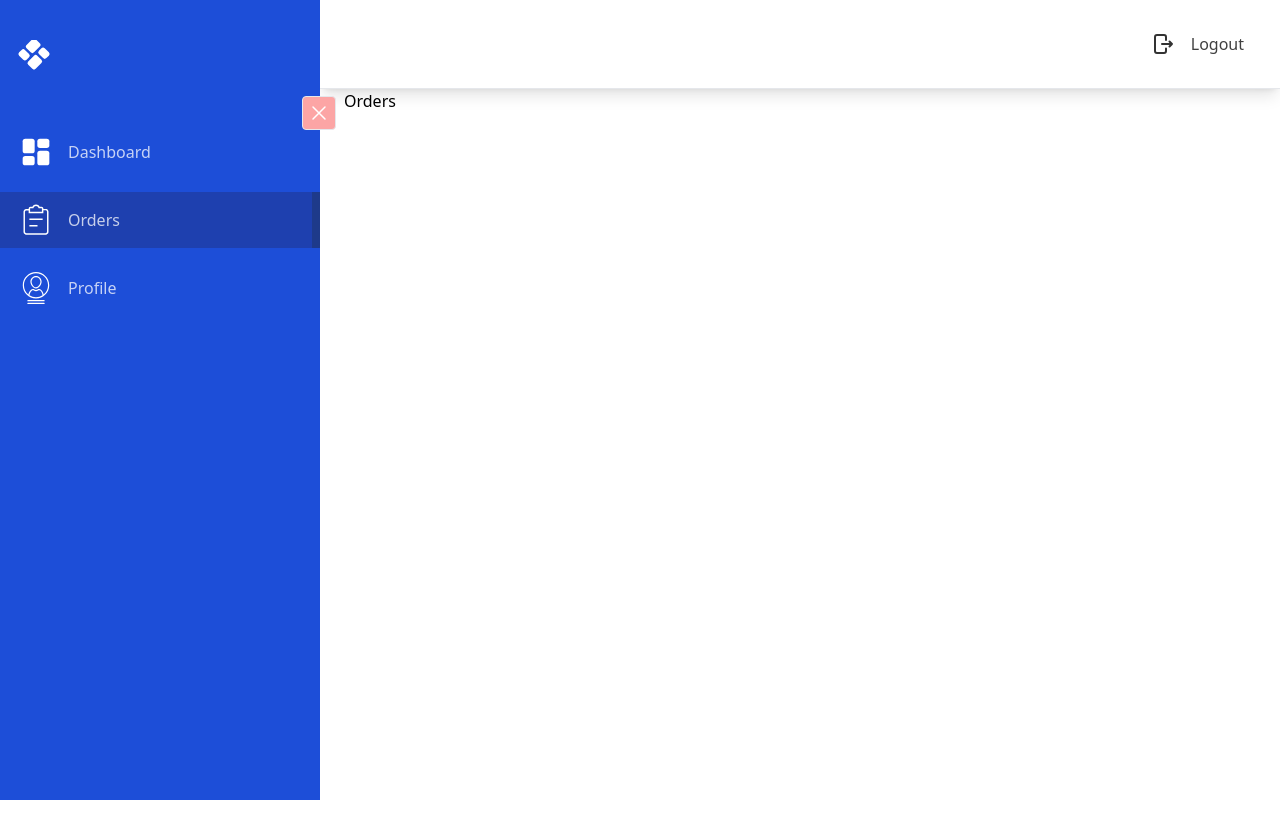
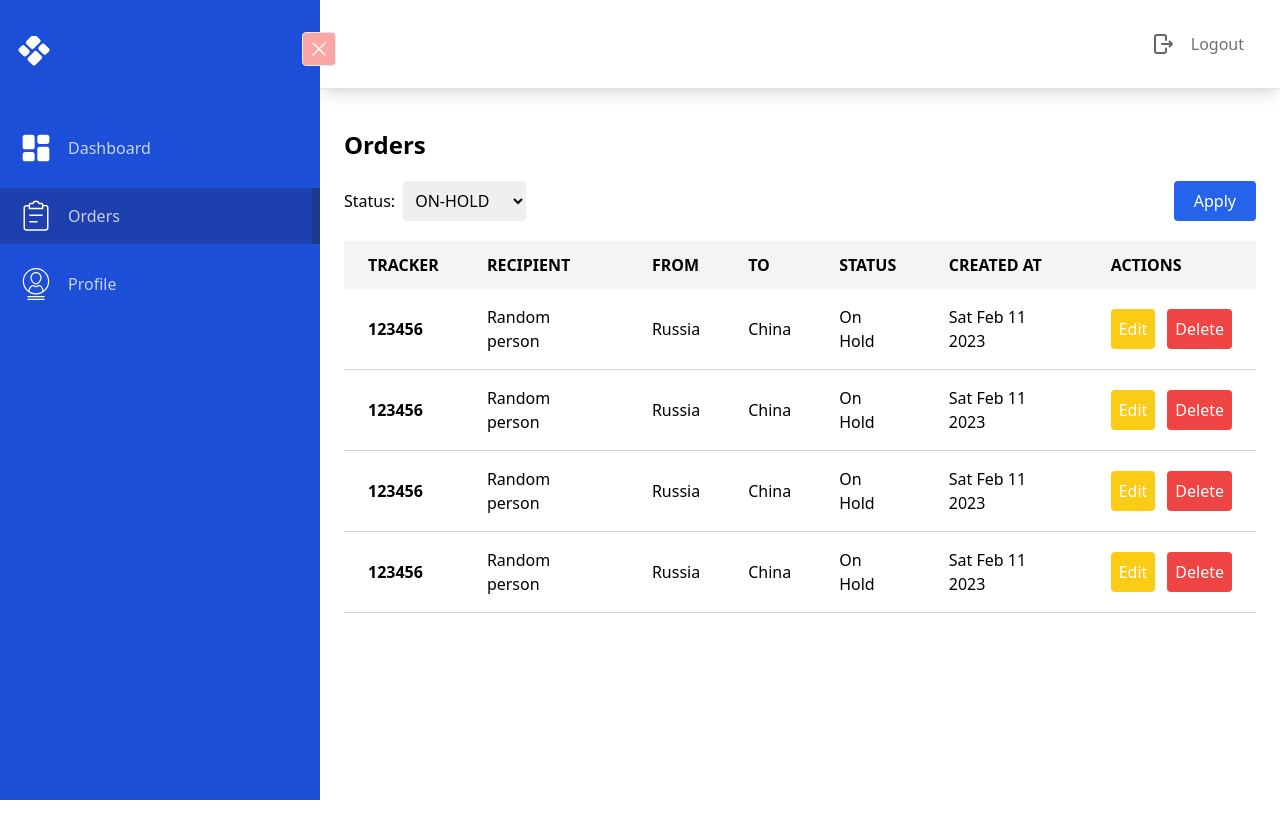
Before and after one commit to the-akpan/logistics, a Vue app in the folder client/: page /dashboard/orders in a window 1280 px wide. Built offline with nearby package versions, Linux system fonts and the light colour scheme.

Commit message:
start dashboard pages

```diff
--- /dev/null
+++ b/client/src/components/dashboard/Card.vue
@@ -0,0 +1,37 @@
+<script setup>
+const { heading, count } = defineProps(["heading", "count"]);
+</script>
+
+<template>
+  <div
+    class="border-2 border-gray-300 rounded bg-slate-50 shadow p-5 flex flex-col gap-5"
+  >
+    <h4 class="text-xl font-normal text-black/50">{{ heading }}</h4>
+    <div class="flex gap-5">
+      <div class="p-2 rounded-full bg-blue-100">
+        <svg
+          viewBox="0 0 1024 1024"
+          fill="#000"
+          class="text-black/50 icon w-5"
+          version="1.1"
+          xmlns="http://www.w3.org/2000/svg"
+        >
+          <path
+            d="M300 462.4h424.8v48H300v-48zM300 673.6H560v48H300v-48z"
+            fill=""
+          />
+          <path
+            d="M818.4 981.6H205.6c-12.8 0-24.8-2.4-36.8-7.2-11.2-4.8-21.6-11.2-29.6-20-8.8-8.8-15.2-18.4-20-29.6-4.8-12-7.2-24-7.2-36.8V250.4c0-12.8 2.4-24.8 7.2-36.8 4.8-11.2 11.2-21.6 20-29.6 8.8-8.8 18.4-15.2 29.6-20 12-4.8 24-7.2 36.8-7.2h92.8v47.2H205.6c-25.6 0-47.2 20.8-47.2 47.2v637.6c0 25.6 20.8 47.2 47.2 47.2h612c25.6 0 47.2-20.8 47.2-47.2V250.4c0-25.6-20.8-47.2-47.2-47.2H725.6v-47.2h92.8c12.8 0 24.8 2.4 36.8 7.2 11.2 4.8 21.6 11.2 29.6 20 8.8 8.8 15.2 18.4 20 29.6 4.8 12 7.2 24 7.2 36.8v637.6c0 12.8-2.4 24.8-7.2 36.8-4.8 11.2-11.2 21.6-20 29.6-8.8 8.8-18.4 15.2-29.6 20-12 5.6-24 8-36.8 8z"
+            fill=""
+          />
+          <path
+            d="M747.2 297.6H276.8V144c0-32.8 26.4-59.2 59.2-59.2h60.8c21.6-43.2 66.4-71.2 116-71.2 49.6 0 94.4 28 116 71.2h60.8c32.8 0 59.2 26.4 59.2 59.2l-1.6 153.6z m-423.2-47.2h376.8V144c0-6.4-5.6-12-12-12H595.2l-5.6-16c-11.2-32.8-42.4-55.2-77.6-55.2-35.2 0-66.4 22.4-77.6 55.2l-5.6 16H335.2c-6.4 0-12 5.6-12 12v106.4z"
+            fill=""
+          />
+        </svg>
+      </div>
+
+      <p class="font-bold text-3xl">{{ count }}</p>
+    </div>
+  </div>
+</template>
--- /dev/null
+++ b/client/src/components/dashboard/TableFilters.vue
@@ -0,0 +1,29 @@
+<script setup>
+const statuses = [
+  "on-hold",
+  "created",
+  "pending",
+  "canceled",
+  "delivered",
+  "in-transit",
+];
+</script>
+
+<template>
+  <div class="flex items-center justify-between mt-5">
+    <div>
+      <label for="status">Status:</label>
+      <select name="status" class="ml-2 p-2 rounded">
+        <option
+          v-for="status of statuses"
+          class="uppercase"
+          :value="status"
+          :key="status"
+        >
+          {{ status.toLocaleUpperCase() }}
+        </option>
+      </select>
+    </div>
+    <button class="bg-blue-600 px-5 py-2 text-white rounded">Apply</button>
+  </div>
+</template>
--- /dev/null
+++ b/client/src/components/dashboard/index.js
@@ -0,0 +1,4 @@
+import Card from "./Card.vue";
+import TableFilters from "./TableFilters.vue";
+
+export { Card, TableFilters };
--- a/client/src/components/partials/dashboard/NavbarPartial.vue
+++ b/client/src/components/partials/dashboard/NavbarPartial.vue
@@ -6,7 +6,7 @@ import { RouterLink } from "vue-router";
   <nav class="py-5 border-b shadow-lg w-full">
     <div class="container w-full flex justify-end items-center">
       <button
-        class="flex items-center text-black/75 py-3 px-3 rounded hover:underline duration-200 active:scale-95"
+        class="flex items-center text-black/75 py-3 px-3 opacity-75 hover:opacity-100 rounded hover:underline duration-200 active:scale-95"
       >
         <img
           class="mr-4 w-6 h-6"
--- a/client/src/components/partials/dashboard/SideNavPartial.vue
+++ b/client/src/components/partials/dashboard/SideNavPartial.vue
@@ -26,7 +26,7 @@ const lastIndex = navs.length - 1;
     class="fixed top-0 left-0 h-screen z-10 flex bg-black/50 transition-all duration-200 md:static md:bg-transparent"
     :class="showMenu ? 'w-screen md:w-1/3' : 'w-0 md:w-20'"
   >
-    <nav class="relative w-1/2 h-screen bg-blue-700 z-30 py-10 md:w-full">
+    <nav class="relative w-1/2 h-screen bg-blue-700 z-30 py-9 md:w-full">
       <ul
         class="absolute z-40 transition duration-200 h-full overflow-y-scroll overflow-x-hidden w-full"
         :class="showMenu ? 'block' : 'hidden md:block'"
@@ -57,7 +57,7 @@ const lastIndex = navs.length - 1;
         </li>
       </ul>
       <div
-        class="absolute top-0 mt-24 z-50 -right-10 md:-right-4 p-1 cursor-pointer border rounded flex items-center justify-center bg-blue-300"
+        class="absolute -top-[4rem] mt-24 z-50 -right-10 md:-right-4 p-1 cursor-pointer border rounded flex items-center justify-center bg-blue-300"
         @click="toggleMenu"
         :class="showMenu && 'bg-red-300'"
       >
--- a/client/src/components/partials/dashboard/index.js
+++ b/client/src/components/partials/dashboard/index.js
@@ -1,5 +1,4 @@
-import FooterPartial from "./FooterPartial.vue";
 import NavbarPartial from "./NavbarPartial.vue";
 import SideNavPartial from "./SideNavPartial.vue";
 
-export { FooterPartial, NavbarPartial, SideNavPartial };
+export { NavbarPartial, SideNavPartial };
--- a/client/src/layouts/DashboardLayout.vue
+++ b/client/src/layouts/DashboardLayout.vue
@@ -1,7 +1,6 @@
 <script setup>
 import { RouterView } from "vue-router";
 import {
-  FooterPartial,
   NavbarPartial,
   SideNavPartial,
 } from "../components/partials/dashboard";
--- a/client/src/views/dashboard/HomeView.vue
+++ b/client/src/views/dashboard/HomeView.vue
@@ -1,5 +1,18 @@
-<script setup></script>
+<script setup>
+import { Card } from "../../components/dashboard";
+const cards = [
+  { name: "Total", count: 12 },
+  { name: "Pending", count: 5 },
+  { name: "On hold", count: 2 },
+  { name: "Delivered", count: 5 },
+];
+</script>
 
 <template>
-  <main>Dashboard</main>
+  <section class="pt-10 pb-5">
+    <h3 class="text-2xl font-bold">Dashboard</h3>
+    <div class="grid grid-cols-1 gap-5 mt-5 lg:grid lg:grid-cols-4">
+      <card v-for="card of cards" :heading="card.name" :count="card.count" />
+    </div>
+  </section>
 </template>
--- a/client/src/views/dashboard/OrdersView.vue
+++ b/client/src/views/dashboard/OrdersView.vue
@@ -1,5 +1,77 @@
-<script setup></script>
+<script setup>
+import { TableFilters } from "../../components/dashboard";
+const orders = [
+  {
+    tracker: "123456",
+    recipient: "Random person",
+    to: "China",
+    from: "Russia",
+    createdAt: new Date(),
+    status: "On Hold",
+  },
+  {
+    tracker: "123456",
+    recipient: "Random person",
+    to: "China",
+    from: "Russia",
+    createdAt: new Date(),
+    status: "On Hold",
+  },
+  {
+    tracker: "123456",
+    recipient: "Random person",
+    to: "China",
+    from: "Russia",
+    createdAt: new Date(),
+    status: "On Hold",
+  },
+  {
+    tracker: "123456",
+    recipient: "Random person",
+    to: "China",
+    from: "Russia",
+    createdAt: new Date(),
+    status: "On Hold",
+  },
+];
+</script>
 
 <template>
-  <main>Orders</main>
+  <section class="pt-10 pb-5">
+    <h3 class="text-2xl font-bold">Orders</h3>
+    <table-filters />
+    <table class="table-auto w-full text-left mt-5">
+      <thead class="font-bold uppercase bg-gray-100">
+        <tr>
+          <th scope="col" class="px-6 py-3">Tracker</th>
+          <th scope="col" class="px-6 py-3">Recipient</th>
+          <th scope="col" class="px-6 py-3">From</th>
+          <th scope="col" class="px-6 py-3">To</th>
+          <th scope="col" class="px-6 py-3">Status</th>
+          <th scope="col" class="px-6 py-3">Created At</th>
+          <th scope="col" class="px-6 py-3">Actions</th>
+        </tr>
+      </thead>
+      <tbody class="">
+        <tr
+          class="&:nth-child(odd):bg-gray-50 border-b border-gray-300"
+          v-for="order of orders"
+          :key="order.tracker"
+        >
+          <th scope="row" class="px-6 py-4">{{ order.tracker }}</th>
+          <td class="px-6 py-4">{{ order.recipient }}</td>
+          <td class="px-6 py-4">{{ order.from }}</td>
+          <td class="px-6 py-4">{{ order.to }}</td>
+          <td class="px-6 py-4">{{ order.status }}</td>
+          <td class="px-6 py-4">{{ order.createdAt.toDateString() }}</td>
+          <td class="px-6 py-4">
+            <div class="flex justify-between gap-3">
+              <button class="bg-yellow-400 p-2 rounded text-white">Edit</button>
+              <button class="bg-red-500 p-2 rounded text-white">Delete</button>
+            </div>
+          </td>
+        </tr>
+      </tbody>
+    </table>
+  </section>
 </template>
```
